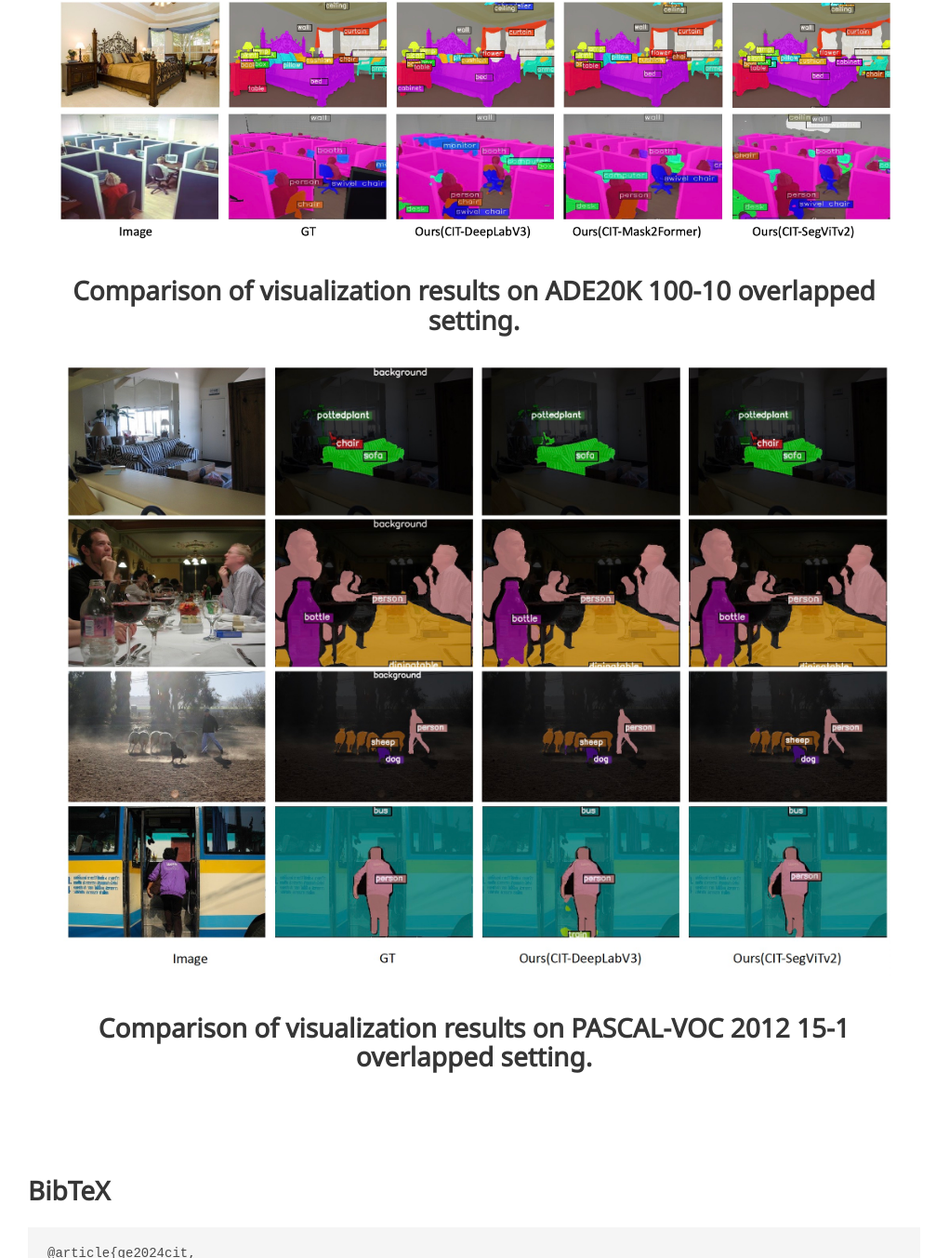
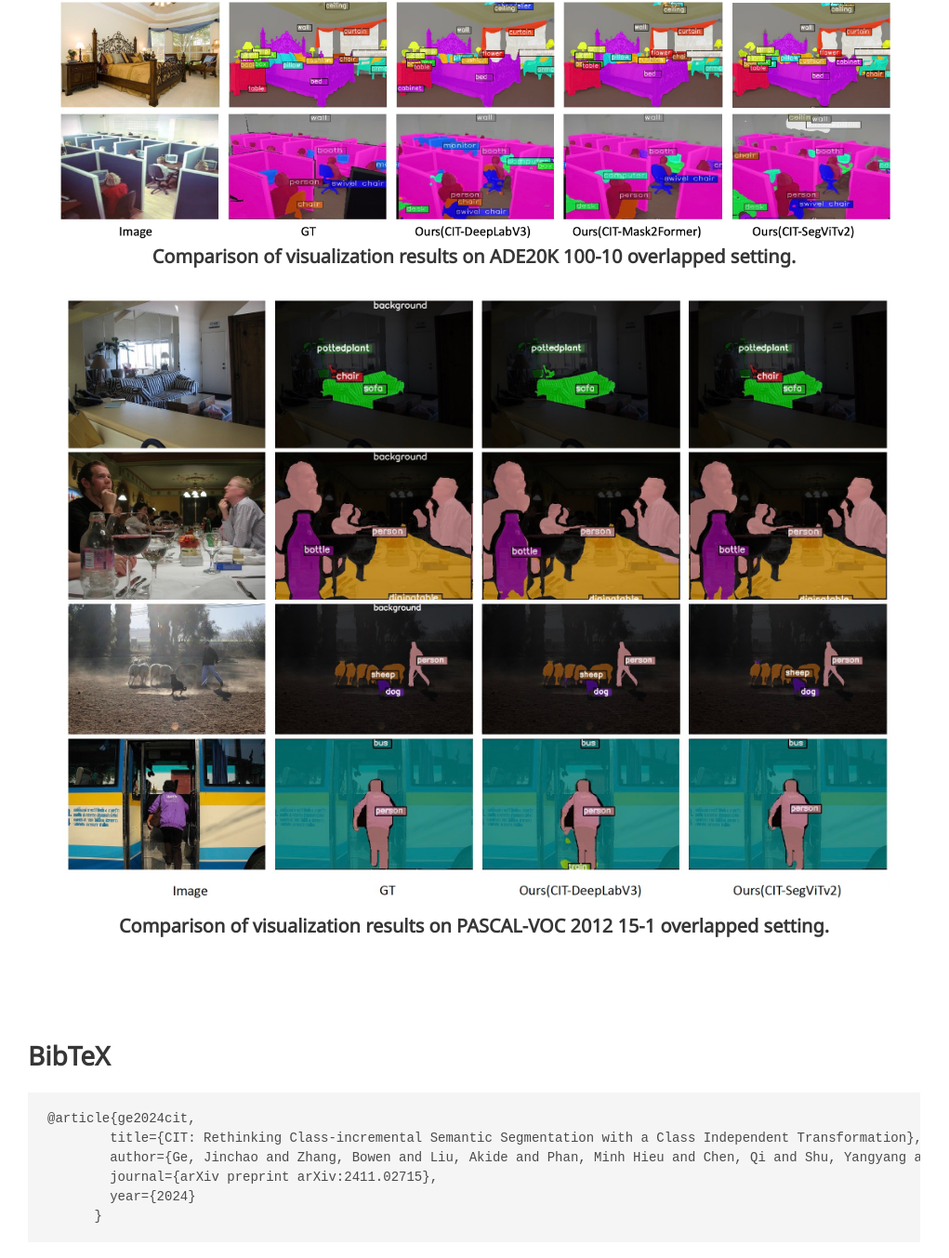
Before and after one commit to jinchaogjc/cit-demo, a plain HTML site: page index.html in a window 1280 px wide. Shown: the part 4294-5647 px from the top of the page at 93% size, without its empty margins (130-1151 px from the left). Drawn offline with nearby package versions, Linux system fonts and the light colour scheme; some icons are missing; a web font is replaced by a local one.

Commit message:
adjust caption

```diff
--- a/index.html
+++ b/index.html
@@ -260,16 +260,16 @@
     <div class="container">
       <figure class="image has-text-centered">
           <img src="pic/ade_vis.jpg" alt="MY ALT TEXT" width="600"/>
-          <h2 class="subtitle has-text-centered">
+          <h4 class="subtitle has-text-centered">
             Comparison of visualization results on ADE20K 100-10 overlapped setting.
-          </h2>
+          </h4>
         </figure>
 
         <figure class="image has-text-centered">
           <img src="pic/voc_vis.jpg" alt="MY ALT TEXT"/>
-          <h2 class="subtitle has-text-centered">
+          <h4 class="subtitle has-text-centered">
             Comparison of visualization results on PASCAL-VOC 2012 15-1 overlapped setting.
-          </h2>
+          </h4>
         </figure>
 
         </div>
```
